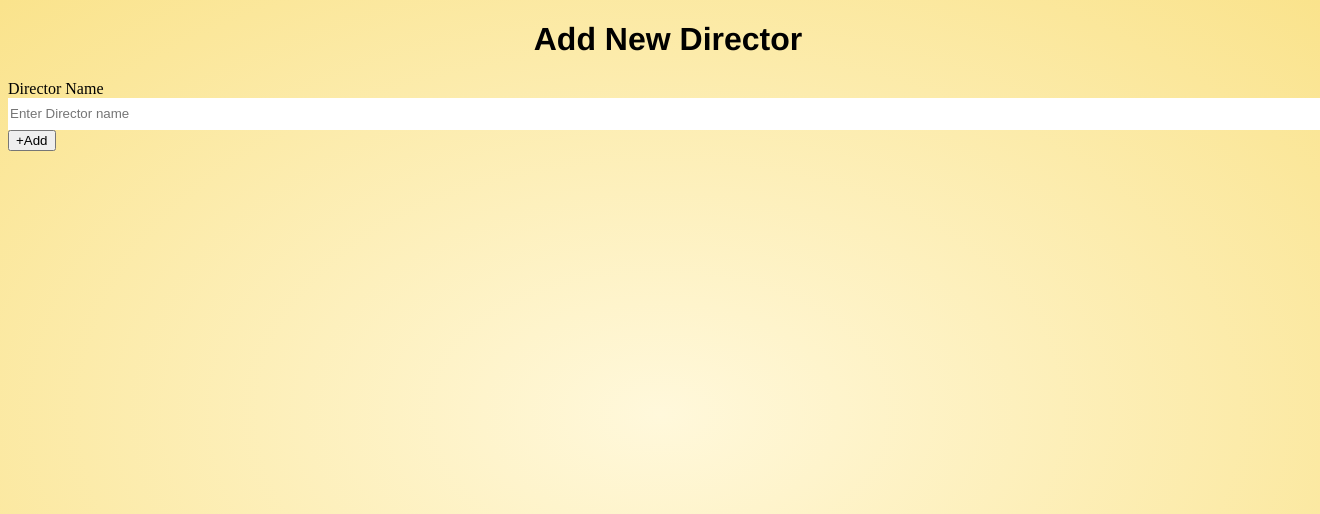
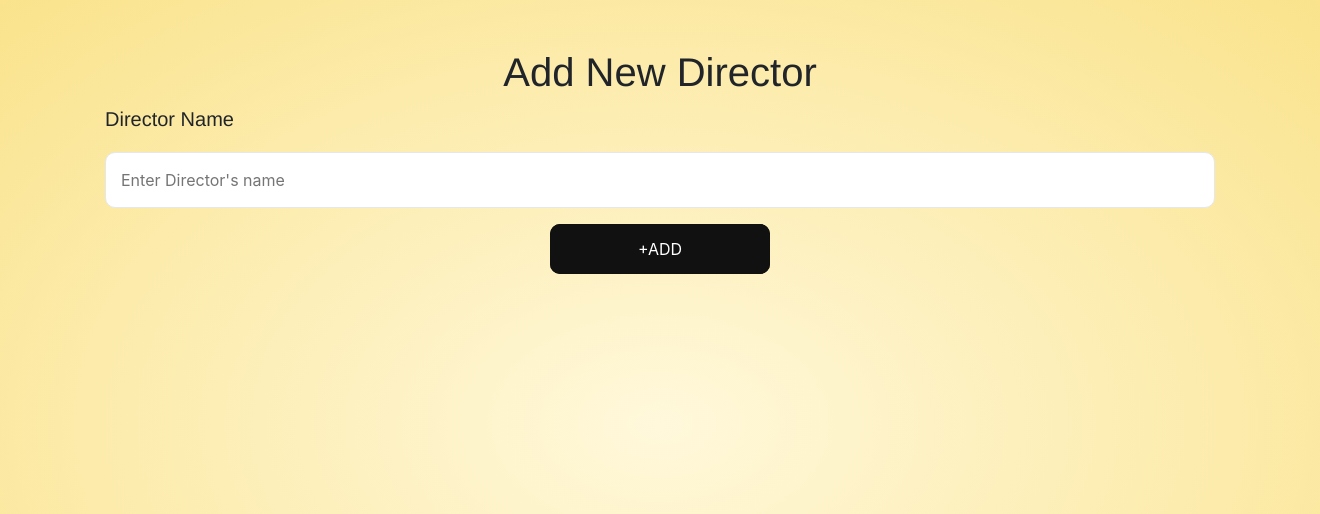
Before and after one commit to SaiSatya16/Movie-Director-Management-MVC-Flask, a Flask app: page /add_director in a window 1320 px wide; the page is wider, and only the part inside the window is pictured. Shown: the top 514 px of that part. Run offline with Flask 3, Linux system fonts and the light colour scheme; some libraries are stand-ins or nearby versions.

Commit message:
added some styles to add_dir_from.html page

```diff
--- a/templates/add_dir_form.html
+++ b/templates/add_dir_form.html
@@ -4,6 +4,12 @@
     <meta charset="UTF-8" />
     <meta http-equiv="X-UA-Compatible" content="IE=edge" />
     <meta name="viewport" content="width=device-width, initial-scale=1.0" />
+    <link
+      rel="stylesheet"
+      href="https://stackpath.bootstrapcdn.com/bootstrap/4.5.2/css/bootstrap.min.css"
+      integrity="sha384-JcKb8q3iqJ61gNV9KGb8thSsNjpSL0n8PARn9HuZOnIxN0hoP+VmmDGMN5t9UJ0Z"
+      crossorigin="anonymous"
+    />
     <title>Add Director</title>
   </head>
   <body>
@@ -11,15 +17,17 @@
       <div class="container">
         <h1 class="heading">Add New Director</h1>
         <form action="/add_director" method="post">
-          <label for="d_name">Director Name</label>
+          <label for="d_name" class="dir-inp-label">Director Name</label>
           <input
             type="text"
             id="d_name"
             name="d_name"
             class="dir-name-inp"
-            placeholder="Enter Director name"
+            placeholder="Enter Director's name"
           />
-          <input type="submit" value="+Add" />
+          <div class="d-flex flex-row justify-content-center mt-3">
+            <button type="submit" value="+Add" class="submit-inp">+ADD</button>
+          </div>
         </form>
       </div>
     </div>
@@ -28,6 +36,7 @@
 <style>
   body {
     background-image: radial-gradient(#fff8db, #fae38c);
+    /* background-image: url("directorlogo.jpg"); */
     background-size: cover;
     height: 100vh;
     width: 100vw;
@@ -36,9 +45,95 @@
     font-family: "Franklin Gothic Medium", "Arial Narrow", Arial, sans-serif;
     text-align: center;
   }
+  .dir-inp-label {
+    font-family: "Franklin Gothic Medium", "Arial Narrow", Arial, sans-serif;
+    font-size: 20px;
+  }
   .dir-name-inp {
+    background-color: white;
     width: 100%;
-    height: 30px;
-    border-width: 0px;
+    border-style: solid;
+    border-width: 1px;
+    border-color: #e4e7eb;
+    border-radius: 10px;
+    margin-top: 10px;
+    padding: 15px;
+  }
+
+  .submit-inp {
+    width: 220px;
+    height: 50px;
+    border: none;
+    outline: none;
+    color: #fff;
+    background: #111;
+    cursor: pointer;
+    position: relative;
+    z-index: 0;
+    border-radius: 10px;
+  }
+
+  .submit-inp:before {
+    content: "";
+    background: linear-gradient(
+      45deg,
+      #ff0000,
+      #ff7300,
+      #fffb00,
+      #48ff00,
+      #00ffd5,
+      #002bff,
+      #7a00ff,
+      #ff00c8,
+      #ff0000
+    );
+    position: absolute;
+    top: -2px;
+    left: -2px;
+    background-size: 400%;
+    z-index: -1;
+    filter: blur(5px);
+    width: calc(100% + 4px);
+    height: calc(100% + 4px);
+    animation: glowing 20s linear infinite;
+    opacity: 0;
+    transition: opacity 0.3s ease-in-out;
+    border-radius: 10px;
+  }
+
+  .submit-inp:active {
+    color: #000;
+  }
+
+  .submit-inp:active:after {
+    background: transparent;
+  }
+
+  .submit-inp:hover:before {
+    opacity: 1;
+  }
+
+  .submit-inp:after {
+    z-index: -1;
+    content: "";
+    position: absolute;
+    width: 100%;
+    height: 100%;
+    background: #111;
+    left: 0;
+    top: 0;
+    border-radius: 10px;
+  }
+
+  @keyframes glowing {
+    0% {
+      background-position: 0 0;
+    }
+    50% {
+      background-position: 400% 0;
+    }
+    100% {
+      background-position: 0 0;
+    }
   }
 </style>
```
Also changed, not shown: imgs/directorlogo.jpg (added).
